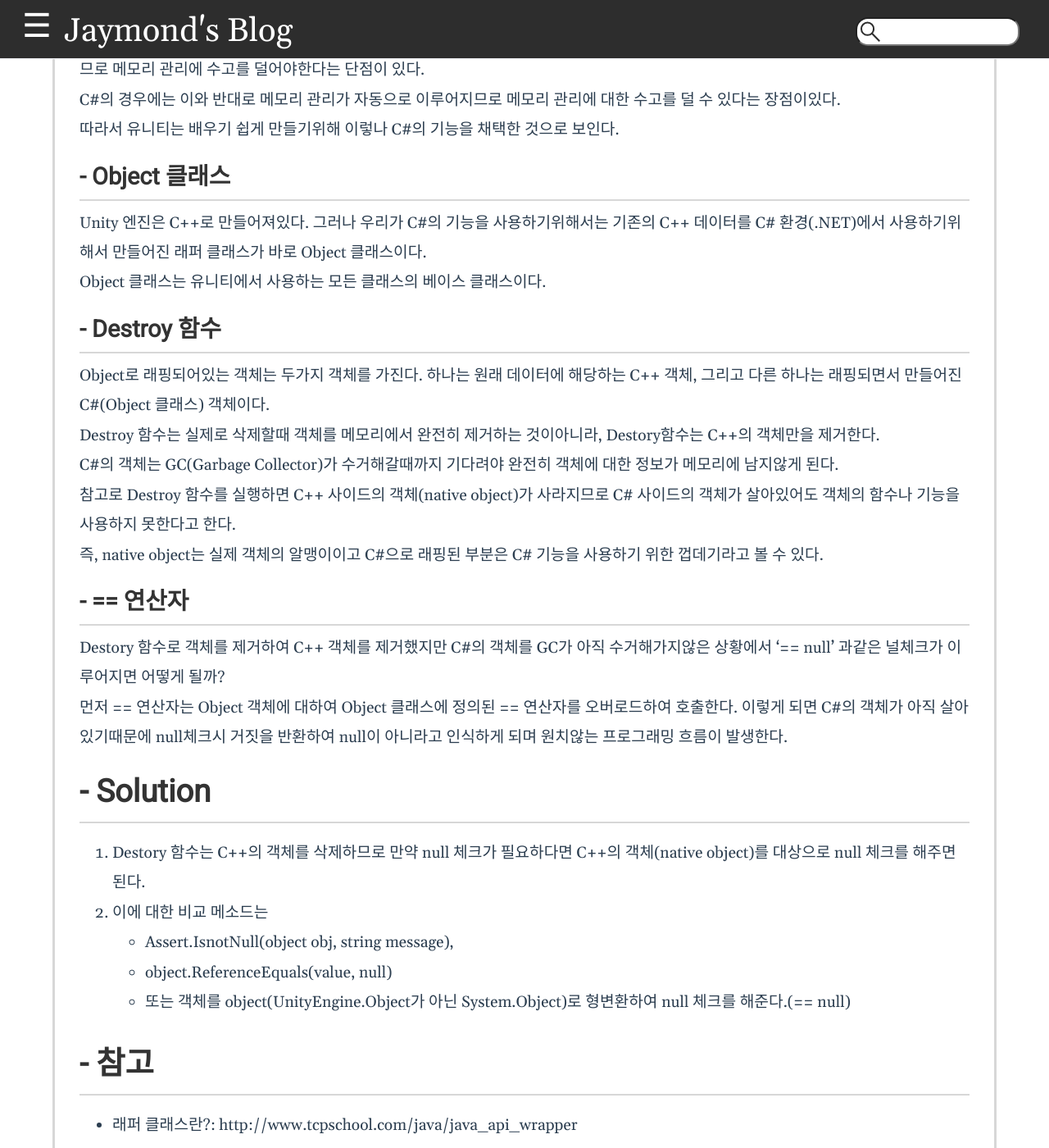
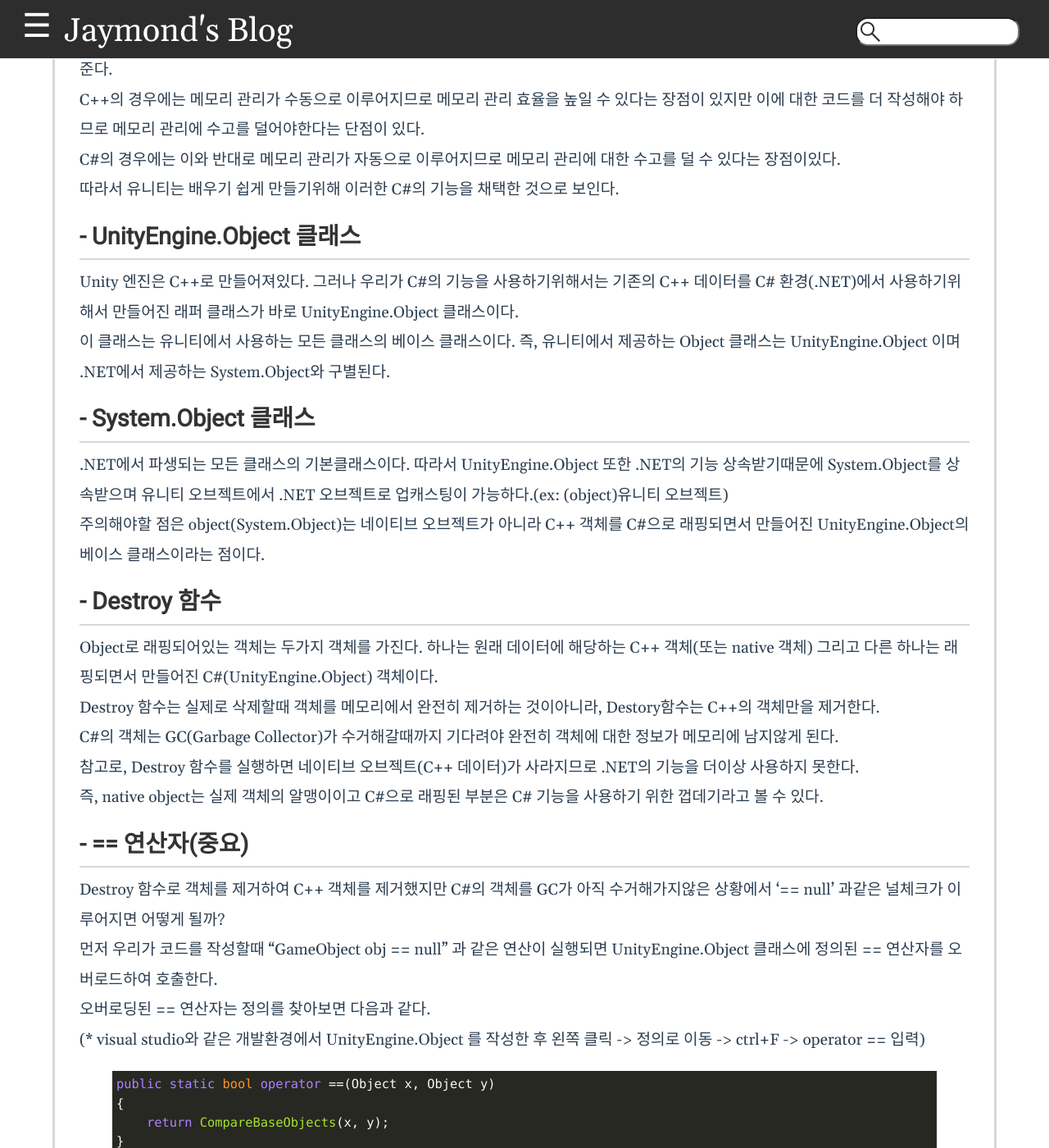
Before and after one commit to jayze3736/My-new-blog, a Jekyll site: the page built from _posts/Unity-Solution/API/2022-07-22-fake-null.md, in a window 1280 px wide and 1400 px high, scrolled down 1004 px. Shown: the whole window at 82% size. Built offline with Jekyll 4.4.1, drawn with Linux system fonts in a browser that asks for light colours; some web fonts are replaced; some of the changed text lies outside the part shown.

Commit message:
fake_null

```diff
--- a/_posts/Unity-Solution/API/2022-07-22-fake-null.md
+++ b/_posts/Unity-Solution/API/2022-07-22-fake-null.md
@@ -8,8 +8,9 @@
 ---
 
 # Fake null이란?
-Fake null은 유니티에서 제공하는 'Destroy(object)' 함수를 이용하여 객체를 삭제하고 (Object == null)의 비교 연산하면 거짓을 반환하는 문제에 해당한다.
-문제는 '==' 연산자의 오버로딩으로 인해 유니티의 객체에 래핑된 Object instance가 비교되어 null이 아니라고 판단하게되는 부분이다.
+Fake null은 유니티에서 제공하는 'Destroy(object)' 함수를 이용하여 객체를 삭제하고 널과 비교 연산(Object == null)을 하면 참을 반환하지만 객체가 메모리에서 완전히 제거 되지않고 그 객체의 필드와 멤버를 사용할 수 있는 문제에 해당한다.
+즉, null이 아닌데 null인것처럼 인식하는 것을 의미한다.
+'==' 연산자의 오버로딩으로 인해 UnityEngine.Object의 인스턴스가 비교되어 null이 아니지만 null이라고 연산하게된다.
 
 
 ## - Wrapper 클래스
@@ -18,7 +19,7 @@
 일반적으로 원래 데이터값을 참조하여 새로운 Wrapper 클래스의 인스턴스를 생성하고 이를 사용한다.
 
 ## - Unity 엔진은 원래 C++
-Unity를 사용할때 스크립트 언어는 C#을 사용한다. 그래서 유니티의 모든 기능이 C#을 이용한 것인줄 알았다.
+Unity를 사용할때 스크립팅 엔진은 Mono를 사용하므로 C#을 사용한다.(IL2CPP는 예외) 그래서 유니티의 모든 기능이 C#을 이용한 것인줄 알았다.
  하지만, 실제로 유니티 엔진은 C++로 만들어졌고 C#의 기능을 확장시켜서 개발하도록 만들어져있다.
  기본적으로 코드를 작성할때 C#을 이용하고 유니티 에디터의 UI도 C#을 이용하여 만들어져 있다고 한다.
 
@@ -28,32 +29,134 @@
 
 C++의 경우에는 메모리 관리가 수동으로 이루어지므로 메모리 관리 효율을 높일 수 있다는 장점이 있지만 이에 대한 코드를 더 작성해야 하므로 메모리 관리에 수고를 덜어야한다는 단점이 있다.
 C#의 경우에는 이와 반대로 메모리 관리가 자동으로 이루어지므로 메모리 관리에 대한 수고를 덜 수 있다는 장점이있다.
-따라서 유니티는 배우기 쉽게 만들기위해 이렇나 C#의 기능을 채택한 것으로 보인다.
+따라서 유니티는 배우기 쉽게 만들기위해 이러한 C#의 기능을 채택한 것으로 보인다.
 
-## - Object 클래스
-Unity 엔진은 C++로 만들어져있다. 그러나 우리가 C#의 기능을 사용하기위해서는 기존의 C++ 데이터를 C# 환경(.NET)에서 사용하기위해서 만들어진 래퍼 클래스가 바로 Object 클래스이다.
-Object 클래스는 유니티에서 사용하는 모든 클래스의 베이스 클래스이다.
+## - UnityEngine.Object 클래스
+Unity 엔진은 C++로 만들어져있다. 그러나 우리가 C#의 기능을 사용하기위해서는 기존의 C++ 데이터를 C# 환경(.NET)에서 사용하기위해서 만들어진 래퍼 클래스가 바로 UnityEngine.Object 클래스이다.
+이 클래스는 유니티에서 사용하는 모든 클래스의 베이스 클래스이다.
+즉, 유니티에서 제공하는 Object 클래스는 UnityEngine.Object 이며 .NET에서 제공하는 System.Object와 구별된다.
+
+## - System.Object 클래스
+.NET에서 파생되는 모든 클래스의 기본클래스이다. 따라서 UnityEngine.Object 또한 .NET의 기능 상속받기때문에 System.Object를 상속받으며 유니티 오브젝트에서 .NET 오브젝트로 업캐스팅이 가능하다.(ex: (object)유니티 오브젝트)
+주의해야할 점은 object(System.Object)는 네이티브 오브젝트가 아니라 C++ 객체를 C#으로 래핑되면서 만들어진 UnityEngine.Object의 베이스 클래스이라는 점이다.
 
 ## - Destroy 함수
-Object로 래핑되어있는 객체는 두가지 객체를 가진다. 하나는 원래 데이터에 해당하는 C++ 객체, 그리고 다른 하나는 래핑되면서 만들어진 C#(Object 클래스) 객체이다.
+Object로 래핑되어있는 객체는 두가지 객체를 가진다. 하나는 원래 데이터에 해당하는 C++ 객체(또는 native 객체) 그리고 다른 하나는 래핑되면서 만들어진 C#(UnityEngine.Object) 객체이다.
+
 Destroy 함수는 실제로 삭제할때 객체를 메모리에서 완전히 제거하는 것이아니라, Destory함수는 C++의 객체만을 제거한다.
-C#의 객체는 GC(Garbage Collector)가 수거해갈때까지 기다려야 완전히
-객체에 대한 정보가 메모리에 남지않게 된다.
-참고로 Destroy 함수를 실행하면 C++ 사이드의 객체(native object)가 사라지므로 C# 사이드의 객체가 살아있어도 객체의 함수나 기능을 사용하지 못한다고 한다.
+C#의 객체는 GC(Garbage Collector)가 수거해갈때까지 기다려야 완전히 객체에 대한 정보가 메모리에 남지않게 된다.
+ 참고로, Destroy 함수를 실행하면 네이티브 오브젝트(C++ 데이터)가 사라지므로 .NET의 기능을 더이상 사용하지 못한다.
 즉, native object는 실제 객체의 알맹이이고 C#으로 래핑된 부분은 C# 기능을 사용하기 위한 껍데기라고 볼 수 있다.
 
-## - == 연산자
-Destory 함수로 객체를 제거하여 C++ 객체를 제거했지만 C#의 객체를 GC가 아직 수거해가지않은 상황에서 '== null' 과같은 널체크가 이루어지면 어떻게 될까?
-먼저 == 연산자는 Object 객체에 대하여 Object 클래스에 정의된 == 연산자를 오버로드하여 호출한다.
-이렇게 되면 C#의 객체가 아직 살아있기때문에 null체크시 거짓을 반환하여 null이 아니라고 인식하게 되며 원치않는 프로그래밍 흐름이 발생한다.
+## - == 연산자(중요)
+Destroy 함수로 객체를 제거하여 C++ 객체를 제거했지만 C#의 객체를 GC가 아직 수거해가지않은 상황에서 '== null' 과같은 널체크가 이루어지면 어떻게 될까?
+먼저 우리가 코드를 작성할때 "GameObject obj == null" 과 같은 연산이 실행되면 UnityEngine.Object 클래스에 정의된 == 연산자를 오버로드하여 호출한다.
+오버로딩된 == 연산자는 정의를 찾아보면 다음과 같다.
+
+(* visual studio와 같은 개발환경에서 UnityEngine.Object 를 작성한 후 왼쪽 클릭 -> 정의로 이동 -> ctrl+F -> operator == 입력)
+
+
+{%- highlight C# -%}
+public static bool operator ==(Object x, Object y)
+{
+    return CompareBaseObjects(x, y);
+}
+{%- endhighlight -%}
+
+위 연산자 ==는 UnityEngine.Object에 정의되어있는 연산자이다. obj == null 연산시 x는 obj,
+y는 null이 입력된다.
+
+
+{%- highlight C# -%}
+private static bool CompareBaseObjects(Object lhs, Object rhs)
+{
+    bool flag = (object)lhs == null;
+    bool flag2 = (object)rhs == null;
+    if (flag2 && flag)
+    {
+        return true;
+    }
+
+    if (flag2)
+    {
+        return !IsNativeObjectAlive(lhs);
+    }
+
+    if (flag)
+    {
+        return !IsNativeObjectAlive(rhs);
+    }
+
+    return lhs.m_InstanceID == rhs.m_InstanceID;
+}
+{%- endhighlight -%}
+
+obj == null에서 rhs는 null이고 lhs는 obj이므로 flag2에서 true를 반환한다. flag는 false를 반환한다.
+flag2가 참이므로 lhs(obj)를 대상으로 해당 객체의 네이티브 객체가 제거되었는지 검사한다.
+Destroy함수에 의해 해당 객체의 Native 오브젝트가 사라졌음을 가정하므로 결국 CompareBaseObjects(..) 메소드는 true를 반환한다.
+
+**따라서 UnityEngine.Object의 == 연산자로 null 체크를 할때 오브젝트의 네이티브 오브젝트가 사라졌기만 하면 해당 오브젝트를 null로 취급하라는 점이다.
+즉, C#의 래핑된 데이터가 살아있음에도 불구하고 오브젝트의 네이티브 오브젝트가 없기만하면 해당 데이터를 null로 취급하라는 점이 이 fake null의 가장 큰 원인이라 볼 수 있다.**
+
+
+{%- highlight C# -%}
+private static bool IsNativeObjectAlive(Object o)
+{
+    if (o.GetCachedPtr() != IntPtr.Zero)
+    {
+        return true;
+    }
+
+    if (o is MonoBehaviour || o is ScriptableObject)
+    {
+        return false;
+    }
+
+    return DoesObjectWithInstanceIDExist(o.GetInstanceID());
+}
+{%- endhighlight -%}
+obj는 Destroy함수에 의해 네이티브 객체(C++ 객체)가 제거되었다고 하면 해당 함수는 true를 반환한다.
+참고로 IntPtr은 네이티브 코드에서 사용하는 메모리 포인터로 IntPtr.zero는 네이티브 영역에서 null와 동일한 의미를 갖는다.
+ 즉, 네이티브 객체가 사라지면 IntPtr.zero 와 동일한 포인터값(m_CachedPtr)을 가지게 된다.
+
+
+
+## - C# 인스턴스의 필드 접근
+Destroy 함수를 사용하면 C++ 사이드의 인스턴스가 사라지므로 .NET의 기능, 유니티 엔진의 기능을 사용하지 못하고 C#의 인스턴스가 GC가 수집할때까지 남게된다.
+이때 GC가 수집하기 전까지 C#의 인스턴스에 .NET의 기능도 아닌 유니티 엔진의 기능도 아닌 필드값을 접근할 수 있을까?
+실제로 확인해보면 접근할 수 있는 것을 확인할 수 있다.
+
+
+따라서 이러한 비정상적인 접근이 가능해지면 메모리 누수와 같은 문제가 발생할 수 있고 Fake Null 문제로 인한 예상치못한 처리가 이루어지므로 Null 체크시 오버로딩이 아닌 다른 방법으로 검사를 해야한다.
+
 
 
 # - Solution
-1. Destory 함수는 C++의 객체를 삭제하므로 만약 null 체크가 필요하다면 C++의 객체(native object)를 대상으로 null 체크를 해주면 된다.
-2. 이에 대한 비교 메소드는
-+ Assert.IsnotNull(object obj, string message),
+
+## System.Object의 == 연산자 사용
+UnityEngine.Object의 == 연산자는 fake null을 유발할 수 있어 이에 대한 제어 흐름을 개발자가 예상하기 어렵다.
+ UnityEngine.Object의 == 연산자는 네이티브 오브젝트가 제거되어있으면 해당 오브젝트를 null로 취급하지만 System.Object의 == 연산자는 그렇지않으므로 비교 대상 오브젝트를 System.Object로 업캐스팅하여 == 연산자를 사용하면 fake null 문제를 피할 수 있다.
+
+잘못된 경우
+{%- highlight C# -%}
+ GameObject obj = new GameObject();
+ Destroy(obj);
+ if(obj == null)
+ ...
+{%- endhighlight -%}
+
+고친 경우
+{%- highlight C# -%}
+ GameObject obj = new GameObject();
+ Destroy(obj);
+ if((object)obj == null)
+ ...
+{%- endhighlight -%}
+
+## 기타 메소드
++ Assert.IsnotNull(object obj, string message)
 + object.ReferenceEquals(value, null)
-+ 또는 객체를 object(UnityEngine.Object가 아닌 System.Object)로 형변환하여 null 체크를 해준다.(== null)
+
 
 # - 참고
 - 래퍼 클래스란?: http://www.tcpschool.com/java/java_api_wrapper
@@ -61,7 +164,9 @@
 https://overworks.github.io/unity/2019/07/22/null-of-unity-object-part-2.html
 https://overworks.github.io/unity/2019/07/16/null-of-unity-object.html#fn:1
 https://ansohxxn.github.io/unitydocs/fakenull/
+https://jacx.net/2015/11/20/dont-use-equals-null-on-unity-objects.html
 - Unity엔진은 C++?
 https://gamedevforever.com/203
 - unity의 GC 방식과 Destroy
 https://answers.unity.com/questions/745685/nullreferenceexception-on-startcoroutine.html
+- IntPtr: https://stackoverflow.com/questions/1148177/just-what-is-an-intptr-exactly
```
Also changed, not shown: _posts/Task/2022-07-23-task.md (added, +11 -0 lines).
